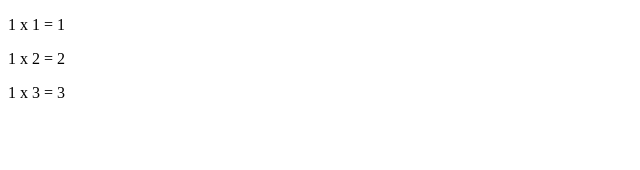
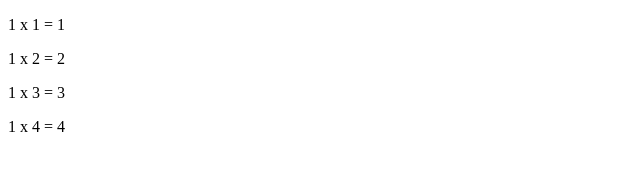
Before and after one commit to Sohelrana2815/java_script, a plain HTML site: page index.html in a window 1280 px wide. Shown: the full height of the page, 0-640 px from the left. Drawn offline with Linux system fonts and the light colour scheme.

Commit message:
1x4  added

```diff
--- a/index.html
+++ b/index.html
@@ -10,6 +10,7 @@
       <p>1 x 1 = 1</p>
       <p>1 x 2 = 2</p>
       <p>1 x 3 = 3</p>
+      <p>1 x 4 = 4</p>
     </div>
   </body>
 </html>
```
